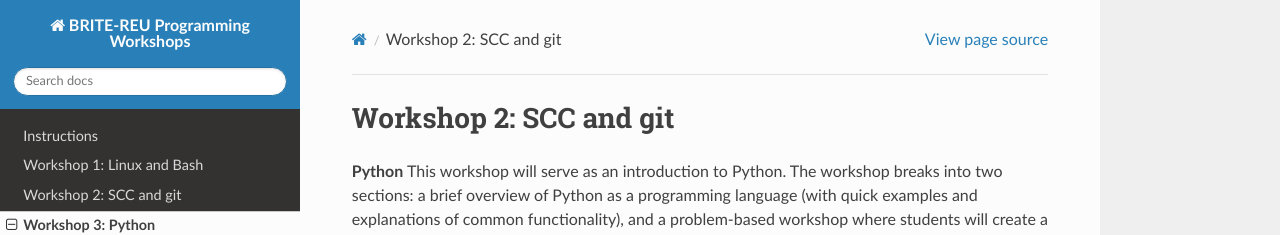
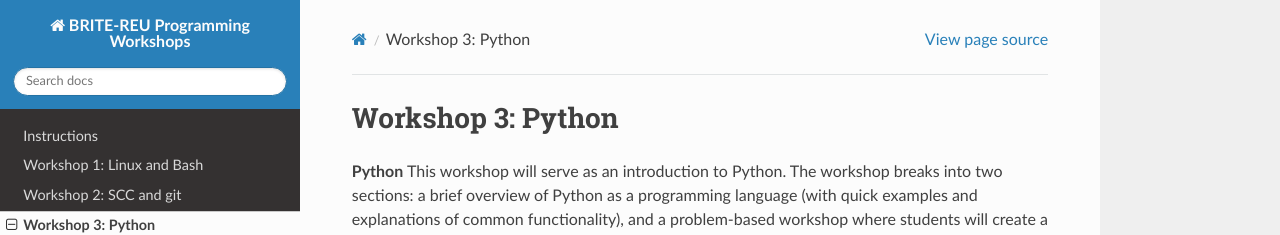
Before and after one commit to BRITE-REU/programming-workshops, a Sphinx documentation site: the page built from source/workshops/03_python/index.rst, in a window 1280 px wide and 1250 px high. Shown: the top 235 px of the window. Built offline with Sphinx 7.4.7 and the Read the Docs theme 2.0.0, drawn with Linux system fonts in a browser that asks for light colours.

Commit message:
Fixed title

```diff
--- a/source/workshops/03_python/index.rst
+++ b/source/workshops/03_python/index.rst
@@ -1,7 +1,7 @@
 .. _python:
 
 ===========================
-Workshop 2: SCC and git
+Workshop 3: Python
 ===========================
 
 
```
